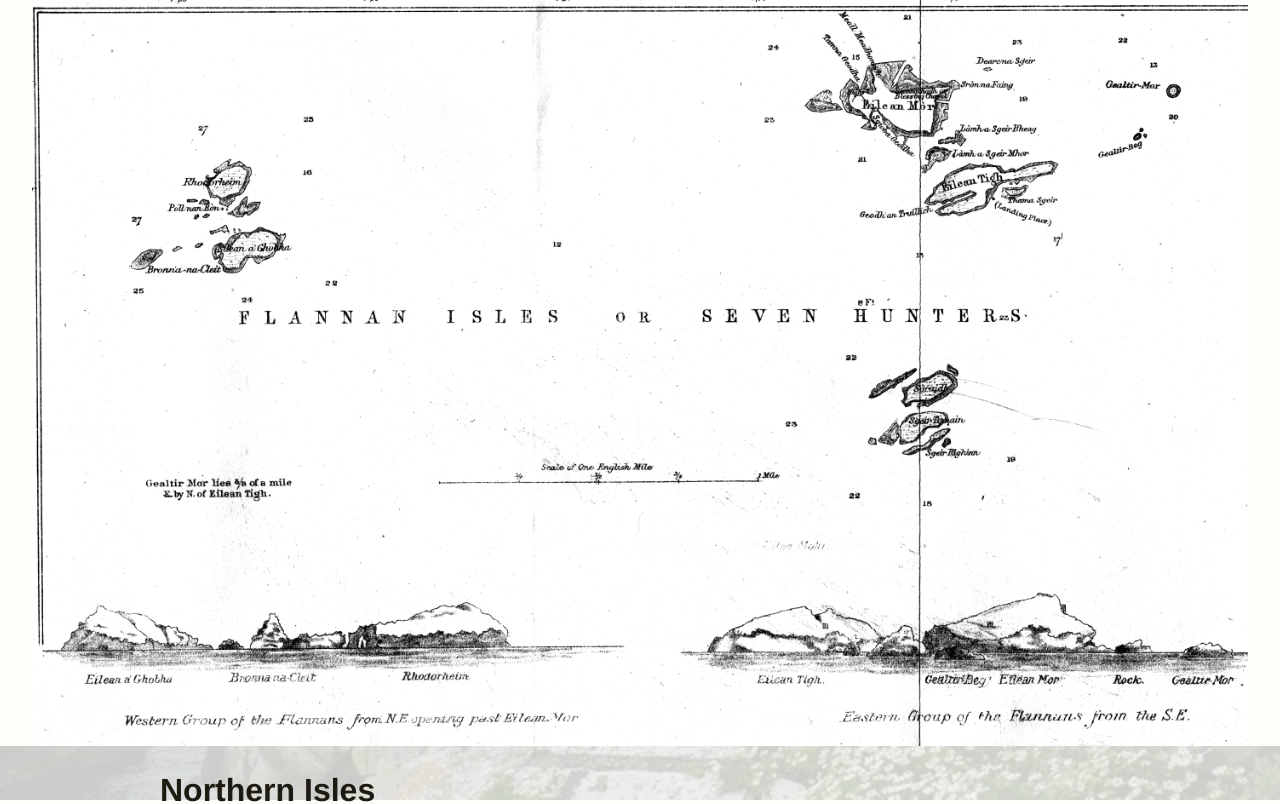
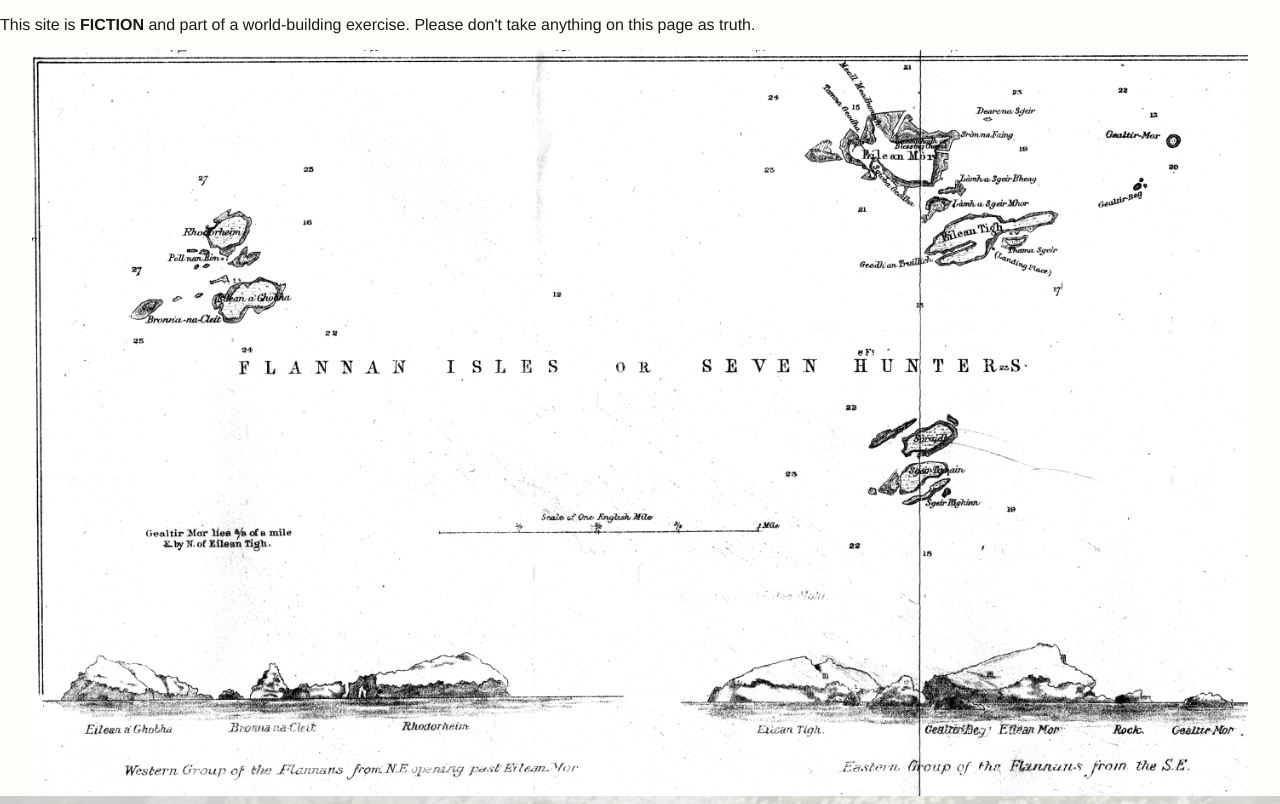
Before and after one commit to WillStill/flannanreact, a React (Create React App) app: page / in a window 1280 px wide. Shown: the top 804 px of the page. Built offline with nearby package versions, Linux system fonts and the light colour scheme.

Commit message:
added fiction warning on page

```diff
--- a/src/App.js
+++ b/src/App.js
@@ -63,7 +63,9 @@ function App() {
             {/*         backgroundSize: 'cover'*/}
             {/*     }}*/}
             {/*/>*/}
-
+            <div>
+                <p>This site is <b>FICTION</b> and part of a world-building exercise. Please don't take anything on this page as truth.</p>
+            </div>
             <div
                 className="backgroundImg"
                 // id= {islandName}
```
